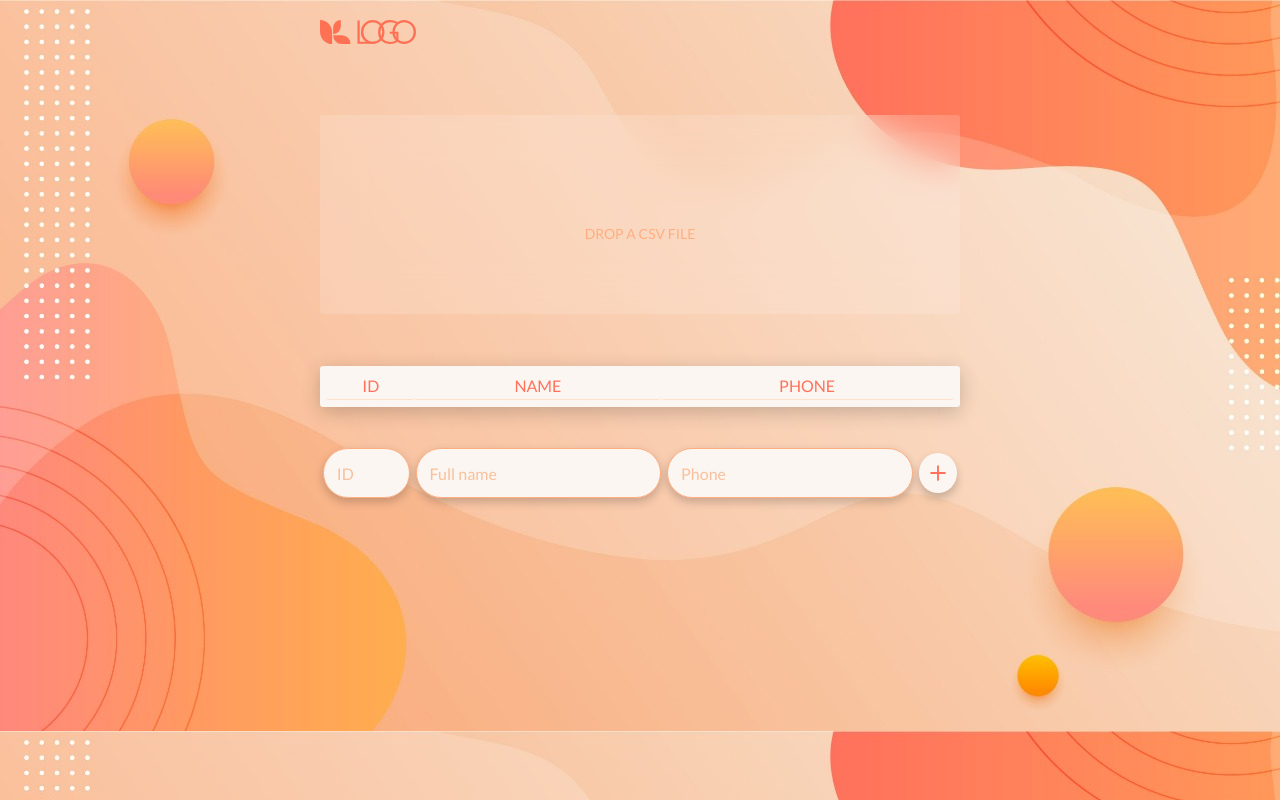
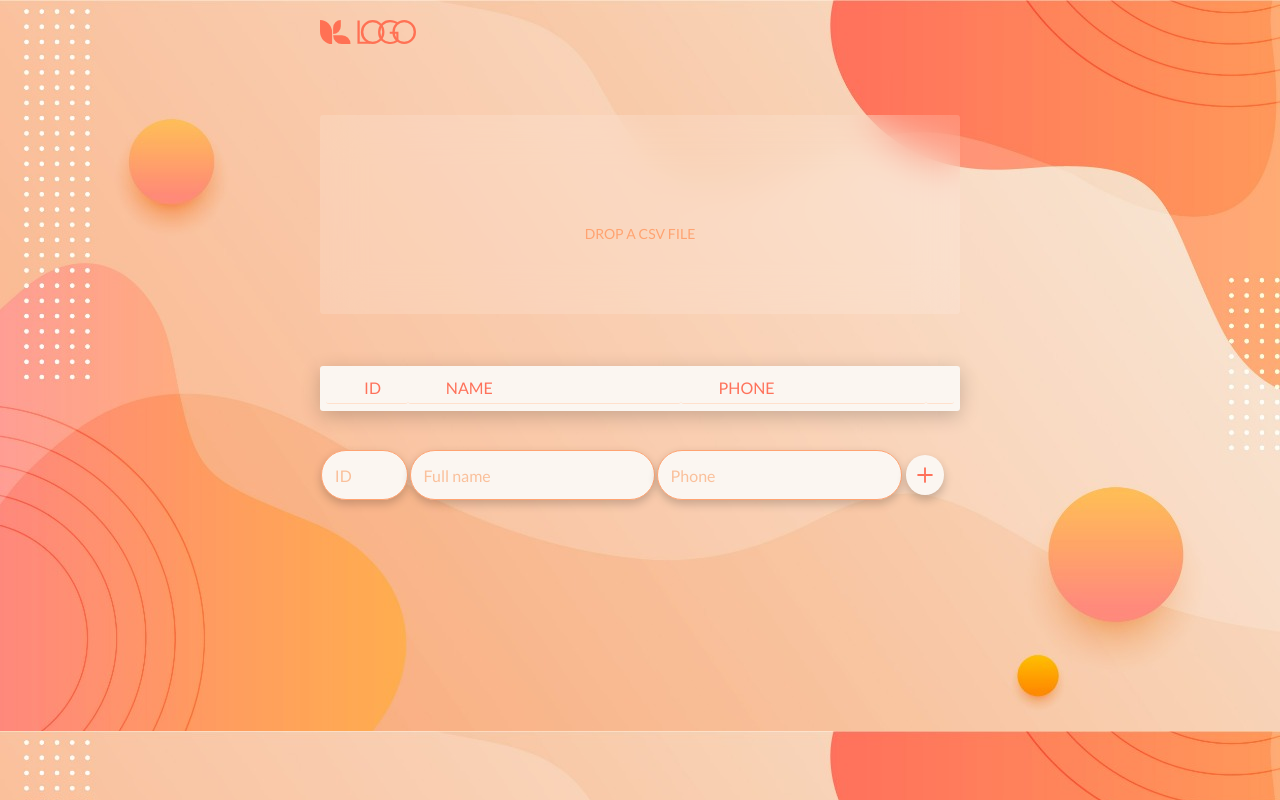
Before and after one commit to daniellelsilva/drag-n-drop, a React (Create React App) app: page / in a window 1280 px wide. Built offline with nearby package versions, Linux system fonts and the light colour scheme; some icons are missing.

Commit message:
alinhamento tabela

```diff
--- a/src/styles/abstracts/variables.scss
+++ b/src/styles/abstracts/variables.scss
@@ -1,7 +1,7 @@
 @import url('https://fonts.googleapis.com/css2?family=Lato:wght@100;300;400;700;900&display=swap');
 
 $color-primary-light: rgb(251, 246, 241);
-$color-primary: rgb(255, 174, 130);
+$color-primary: rgb(255, 163, 113);
 $color-primary-dark: rgb(255, 125, 91);
 
 $color-secondary-light: rgb(255, 224, 204);
--- a/src/styles/table.scss
+++ b/src/styles/table.scss
@@ -15,7 +15,7 @@
   margin: auto;
   margin-top: 8%;
   padding: 1%;
-  text-align: center;
+  text-align: left;
   width: 100%;
   box-shadow: 0 .5rem 2rem rgba($color-black, .2);
 
@@ -26,6 +26,21 @@
     font-size: $default-font-size;
     font-weight: 400;
     text-transform: uppercase;
+    width: 1%;
+    padding: 2.5%;
+
+    &:not(:last-child) {
+      width: 3%;
+      padding: 0 6%;
+    }
+
+    &:nth-child(2) {
+      width: 10%;
+    }
+
+    &:nth-child(3) {
+      width: 9%;
+    }
   }
 
   &-columns td {
@@ -33,7 +48,12 @@
     border: 0;
     font-size: 1.5rem;
     font-weight: 300;
-    padding: .9rem;
+    padding: 1%;
+
+    &:not(:last-child) {
+      width: 7%;
+      padding: 0 6%;
+    }
   }
 
   tr:nth-child(even) {
@@ -59,7 +79,7 @@
     font-family: $default-font-family;
     font-size: $default-font-size;
     height: 5rem;
-    margin: 3px;
+    margin: 1px;
     padding: 2%;
 
     &:first-child {
@@ -83,7 +103,7 @@
   &-add-btn {
     box-shadow: 0 .5rem 1rem rgba($color-black, .2);
     color: $color-secondary-dark !important;
-    margin: .6% 3px;
+    margin: 0 2.5% 0 3px;
     position: relative;
     transition: all .6s;
 
```
